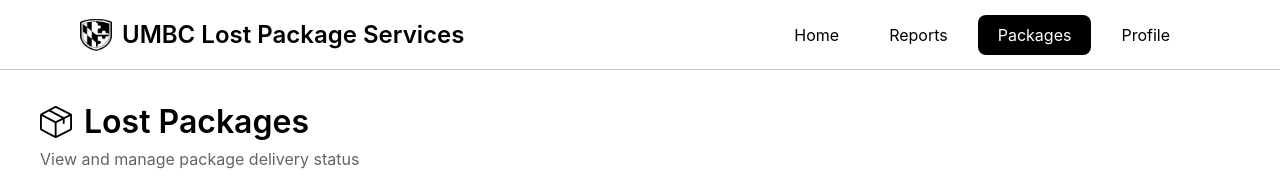
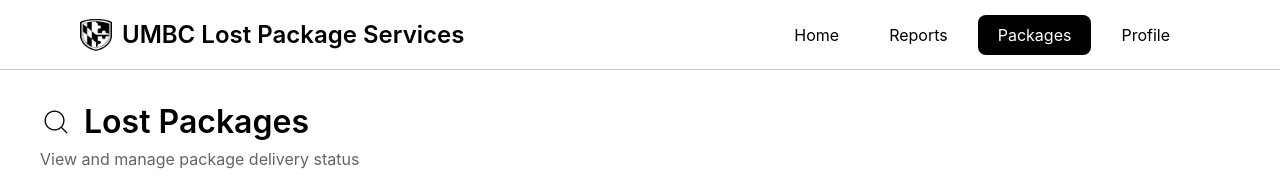
Before and after one commit to parkerkopp/CMSC-447-SWE-Lost-Packages-Project, a Vue app in the folder frontend/: page /lost-packages in a window 1280 px wide. Shown: the top 196 px of the page. Built offline with nearby package versions, Linux system fonts and the light colour scheme; no server answers; the database is empty.

Commit message:
Some fixes to lost package page and report page.

```diff
--- a/frontend/src/global.css
+++ b/frontend/src/global.css
@@ -789,7 +789,6 @@
 
 .filter-input,
 .filter-select {
-  width: 100%;
   padding: 10px 12px;
   border: 1px solid var(--umbc-light-gray);
   border-radius: 6px;
@@ -807,7 +806,6 @@
 .filter-select:focus {
   border-color: var(--umbc-dark-gray);
   outline: none;
-  box-shadow: 0 0 0 2px --umbc-dark-gray;
 }
 
 .clear-filters-btn {
--- a/frontend/src/pages/LostPackagesPage.vue
+++ b/frontend/src/pages/LostPackagesPage.vue
@@ -1,7 +1,7 @@
 <template>
   <div class="packages-container">
     <div class="page-header">
-      <img src="../assets/package.png" alt="packages" />
+      <img src="../assets/magnifying-glass.png" alt="packages" />
       <h1>Lost Packages</h1>
     </div>
     <p class="subtitle">View and manage package delivery status</p>
```
